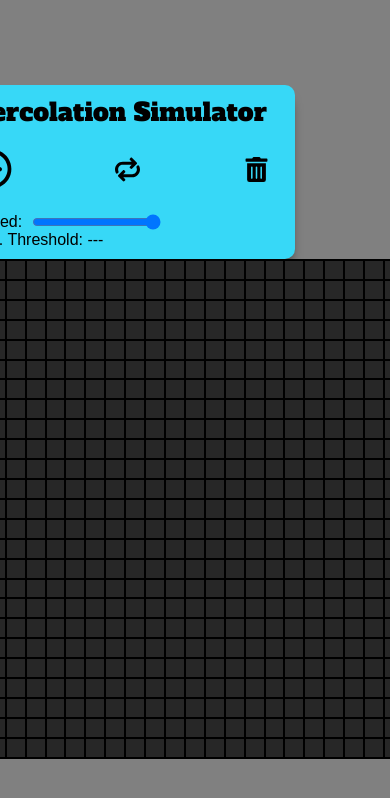
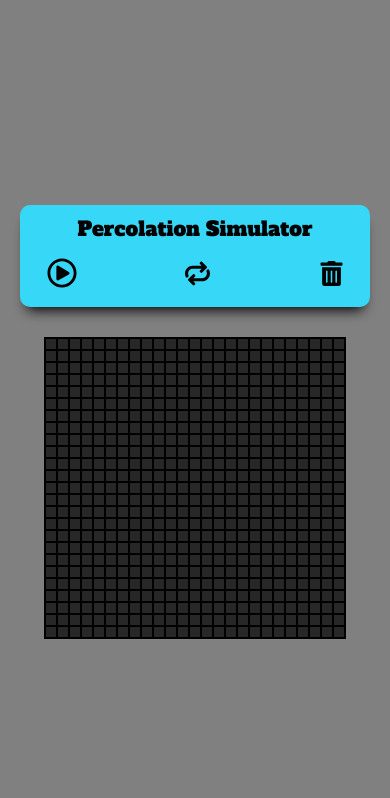
Before and after one commit to eliraybon/percolationSimulator, a React (Create React App) app: page / in a window 390 px wide. Shown: the top 798 px of the page. Built offline with nearby package versions, Linux system fonts and the light colour scheme.

Commit message:
Update mobile styling

```diff
--- a/public/assets/css/board.css
+++ b/public/assets/css/board.css
@@ -1,14 +1,14 @@
 .board {
-  /* width: 40vw;
-  height: 40vw; */
+  /* width: 42vw;
+  height: 42vw; */
   /* min-width: 500px;
   min-height: 500px; */
-  width: 500px;
-  height: 500px;
+  width: 502px;
+  height: 502px;
   display: flex;
   flex-wrap: wrap;
   border: 1px solid black;
-  box-sizing: border-box;
+  /* box-sizing: border-box; */
 }
 
 .site {
@@ -16,7 +16,8 @@
   border: 1px solid black;
   width: 4%;
   height: 4%;
-  height: auto;
+  /* width: 20px;
+  height: 20px; */
   background: blue;
 }
 
--- a/public/assets/css/perc_sim.css
+++ b/public/assets/css/perc_sim.css
@@ -10,8 +10,7 @@
   padding: 10px;
   background:rgb(55, 216, 247);
   margin-right: 50px;
-  width: 10vw;
-  min-width: 350px;
+  width: 350px;
   height: fit-content;
   box-shadow: 0px 10px 13px -7px #000000, 5px 5px 15px 5px rgba(0,0,0,0);
 }
@@ -57,9 +56,64 @@
   margin: 0 auto;
 }
 
+.speed-slider {
+  -webkit-transform: rotateY(180deg);
+  -moz-transform: rotateY(180deg);
+  -ms-transform: rotateY(180deg);
+  -o-transform: rotateY(180deg);
+  transform: rotateY(180deg);
+}
+
 @media only screen and (max-width: 1200px) {
   .percolation-sim {
     flex-direction: column;
+    align-items: center;
   }
 
+  .controls {
+    margin: 0 0;
+    margin-bottom: 30px;
+  }
+
+  .speed-and-threshold {
+    display: none;
+  }
+
+  .title {
+    font-size: 20px;
+  }
+
+  .buttons {
+    margin: 5px auto;
+    margin-top: 15px;
+  }
+
+  .control-icon {
+    width: 25px;
+    height: 25px;
+  }
+
+  .play-button {
+    width: 30px;
+    height: 30px;
+  }
+
+  .board {
+    width: 402px;
+    height: 402px;
+  }
 }
+
+@media only screen and (max-width: 400px) {
+  .board {
+    width: 302px;
+    height: 302px;
+  }
+}
+
+@media only screen and (min-width: 2000px) {
+  .board {
+    width: 902px;
+    height: 902px;
+  }
+}
--- a/public/assets/css/reset.css
+++ b/public/assets/css/reset.css
@@ -26,6 +26,7 @@ main {
   align-items: center;
   height: 100vh;
   background: gray;
+  overflow-y: scroll;
 }
 
 ul {
--- a/src/components/PercolationSim.jsx
+++ b/src/components/PercolationSim.jsx
@@ -9,7 +9,7 @@ class PercolationSim extends React.Component {
     this.state = {
       n: 25,
       percolation: new Percolation(25),
-      speed: 500,
+      speed: 250,
       intervalId: null,
       running: false,
       percolates: false,
@@ -166,6 +166,7 @@ class PercolationSim extends React.Component {
             <div className="speed-control">
               <p className="speed-text">Speed:</p>
               <input
+                className="speed-slider"
                 type="range"
                 min={10}
                 max={500}
```
